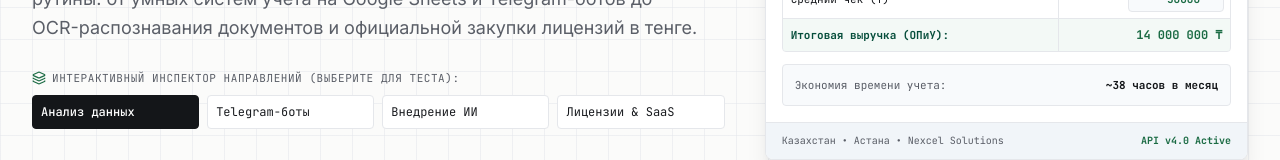
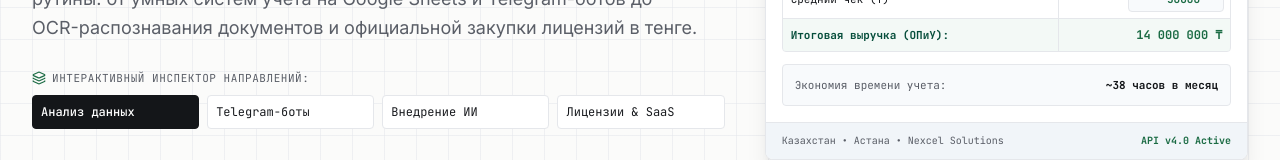
Before and after one commit to Tarlan2006/Nexcel_website, a website: page index.html in a window 1280 px wide. Shown: the part 409-569 px from the top of the page. Drawn offline with Linux system fonts and the light colour scheme.

Commit message:
Remove test-prompt wording from interactive inspector label

```diff
--- a/index.html
+++ b/index.html
@@ -313,7 +313,7 @@
             <div class="space-y-2 pt-0.5 sm:pt-1">
               <div class="text-[11px] font-mono text-textMuted uppercase tracking-wider flex items-center gap-1.5">
                 <svg aria-hidden="true" class="w-3.5 h-3.5 text-emeraldAccent" xmlns="http://www.w3.org/2000/svg" viewBox="0 0 24 24" fill="none" stroke="currentColor" stroke-width="2" stroke-linecap="round" stroke-linejoin="round"><path d="M12.83 2.18a2 2 0 0 0-1.66 0L2.6 6.08a1 1 0 0 0 0 1.83l8.58 3.91a2 2 0 0 0 1.66 0l8.58-3.9a1 1 0 0 0 0-1.83z" /> <path d="M2 12a1 1 0 0 0 .58.91l8.6 3.91a2 2 0 0 0 1.65 0l8.58-3.9A1 1 0 0 0 22 12" /> <path d="M2 17a1 1 0 0 0 .58.91l8.6 3.91a2 2 0 0 0 1.65 0l8.58-3.9A1 1 0 0 0 22 17" /></svg>
-                <span>Интерактивный инспектор направлений (выберите для теста):</span>
+                <span>Интерактивный инспектор направлений:</span>
               </div>
               <div class="grid grid-cols-2 sm:grid-cols-4 gap-1.5 sm:gap-2 font-mono text-xs">
                 <button onclick="setHeroInspector('tables')" id="pill-tables" class="hero-pill p-1.5 sm:p-2 rounded border text-left transition-all bg-darkBg text-white border-darkBg font-medium shadow-xs">
```
